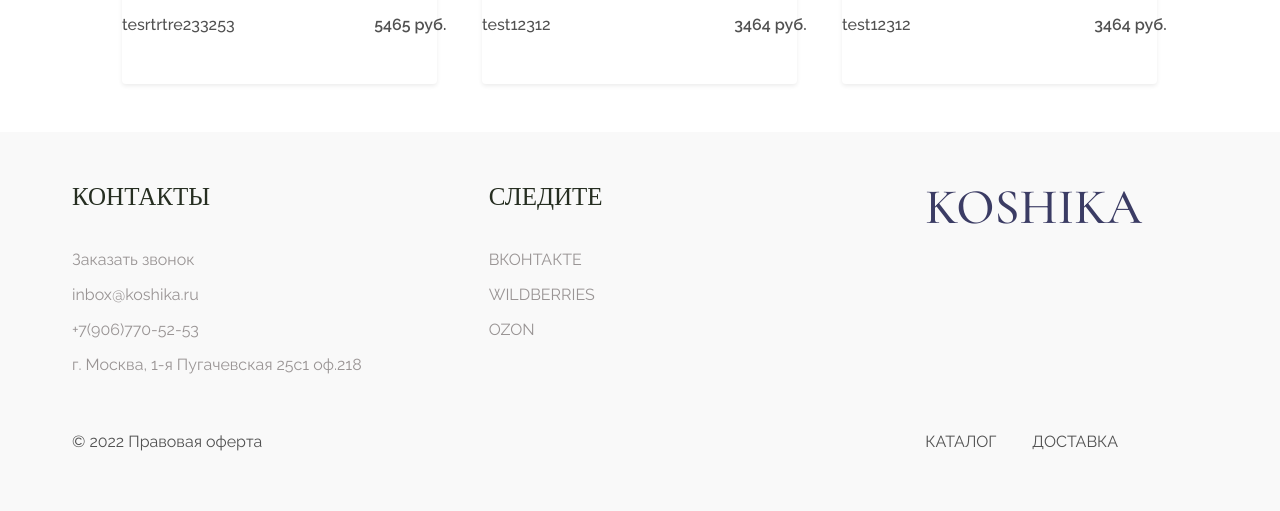
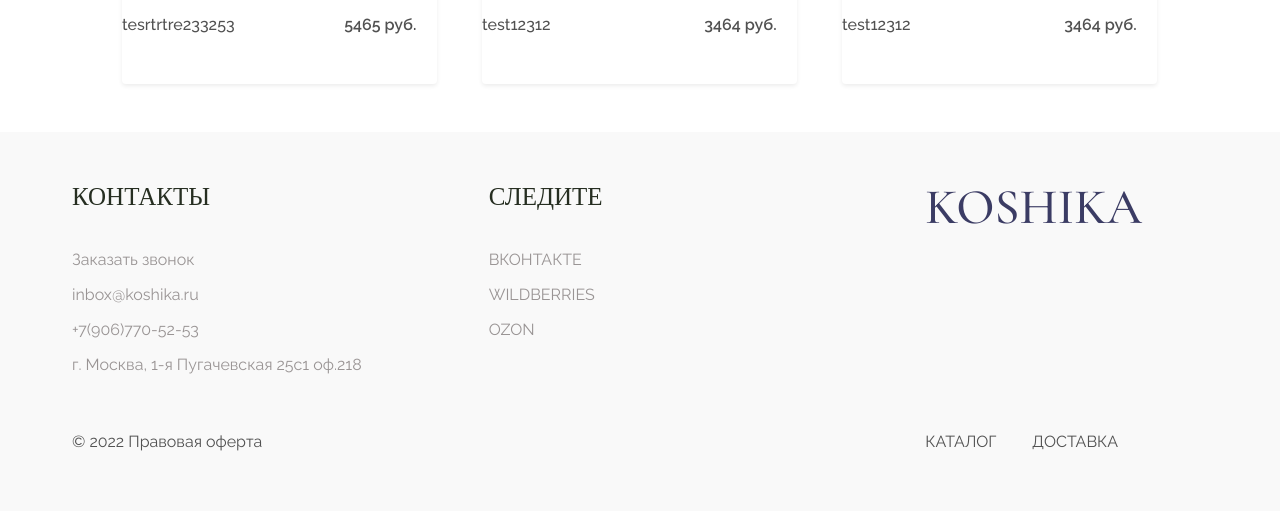
Before and after one commit to Nazim111/Koshika, a Django app: page /catalog/ in a window 1280 px wide. Shown: the part 1419-1930 px from the top of the page. Run offline with Django 4.2, Linux system fonts and the light colour scheme; data comes from the database, SQL or seed files in the repository; some libraries are stand-ins or nearby versions.

Commit message:
Update index-2.css

```diff
--- a/shop/shop/static/css/index-2.css
+++ b/shop/shop/static/css/index-2.css
@@ -815,6 +815,10 @@
 }
 
 @media (max-width: 1366px) {
+    .card-text-p {
+        margin-left: -20px;
+    }
+
   .price-t.total {
     margin-left: 40px;
     margin-right: 0px;
```
